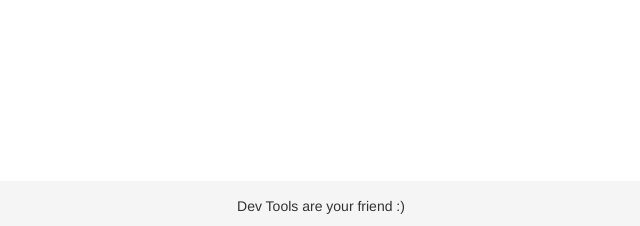
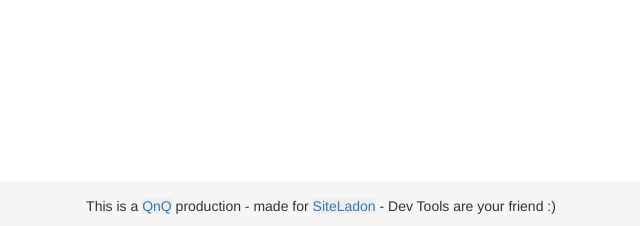
Before and after one commit to seriocomic/SimBin, a Django app: template templates/pages/template.html in a window 1280 px wide. Shown: the part 574-800 px from the top of the page, without its empty margins (319-959 px from the left). Run offline with Django 3.2, Linux system fonts and the light colour scheme; the template is opened without the code that fills it, so the values that code supplies are empty; some libraries are stand-ins or nearby versions.

Commit message:
Update footer text in index, scenarios, and template pages to include production credits

```diff
--- a/templates/pages/index.html
+++ b/templates/pages/index.html
@@ -460,7 +460,7 @@
 			<hr>
 		</div>
 		<footer>
-			<p>Dev Tools are your friend :)</p>
+			<p class="text-center">This is a <a href="https://www.qnq.com.au/">QnQ</a> production - made for <a href="https://www.siteladon.com">SiteLadon</a> - Dev Tools are your friend :)</p>
 		</footer>
 		<script src="//code.jquery.com/jquery-3.3.1.slim.min.js" integrity="sha256-3edrmyuQ0w65f8gfBsqowzjJe2iM6n0nKciPUp8y+7E=" crossorigin="anonymous"></script>
 	</body>
--- a/templates/pages/scenarios.html
+++ b/templates/pages/scenarios.html
@@ -242,7 +242,7 @@
 			</div>
 		</div>
 		<footer>
-			<p>Dev Tools are your friend :)</p>
+		<p class="text-center">This is a <a href="https://www.qnq.com.au/">QnQ</a> production - made for <a href="https://www.siteladon.com">SiteLadon</a> - Dev Tools are your friend :)</p>
 		</footer>
 		<script src="//code.jquery.com/jquery-3.3.1.slim.min.js" integrity="sha256-3edrmyuQ0w65f8gfBsqowzjJe2iM6n0nKciPUp8y+7E=" crossorigin="anonymous"></script>
 	</body>
--- a/templates/pages/template.html
+++ b/templates/pages/template.html
@@ -66,7 +66,7 @@
 		</div>
 	</div>
 	<footer>
-		<p class="text-center">Dev Tools are your friend :)</p>
+		<p class="text-center">This is a <a href="https://www.qnq.com.au/">QnQ</a> production - made for <a href="https://www.siteladon.com">SiteLadon</a> - Dev Tools are your friend :)</p>
 	</footer>
 	<script src="//code.jquery.com/jquery-3.3.1.slim.min.js" integrity="sha256-3edrmyuQ0w65f8gfBsqowzjJe2iM6n0nKciPUp8y+7E=" crossorigin="anonymous"></script>
 	</body>
```
